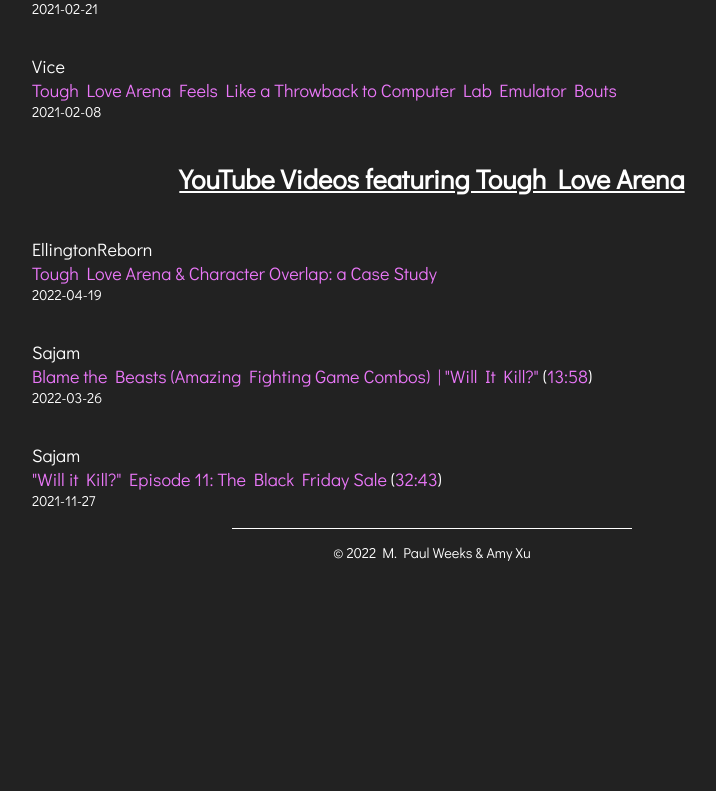
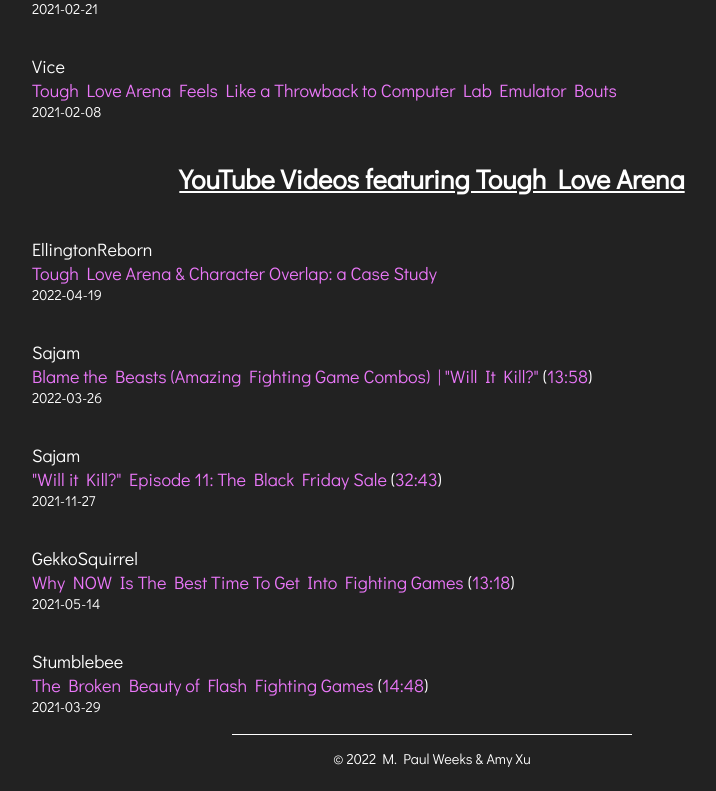
Before and after one commit to toughlovearena/about.toughlovearena.com, a Next.js app: page /press in a window 1280 px wide. Shown: the part 570-1361 px from the top of the page, without its empty margins (208-924 px from the left). Before the commit the page ends 1155 px from the top, so only its background shows below. Built offline with nearby package versions, Linux system fonts and the light colour scheme.

Commit message:
more vids

```diff
--- a/data/links.ts
+++ b/data/links.ts
@@ -18,20 +18,32 @@
 }];
 
 export const YouTubeVideos: YouTubeLink[] = [{
+  date: '2022-04-19',
   channel: 'EllingtonReborn',
   title: `Tough Love Arena & Character Overlap: a Case Study`,
   vid: 'IOfN2jKnnKQ',
-  date: '2022-04-19',
 }, {
+  date: '2021-05-14',
+  channel: 'GekkoSquirrel',
+  title: `Why NOW Is The Best Time To Get Into Fighting Games`,
+  vid: 'omvbkap8jjY',
+  timestamp: 798,
+}, {
+  date: '2021-03-29',
+  channel: 'Stumblebee',
+  title: `The Broken Beauty of Flash Fighting Games`,
+  vid: '1M9qTB5eN9o',
+  timestamp: 888,
+}, {
+  date: '2022-03-26',
   channel: 'Sajam',
   title: `Blame the Beasts (Amazing Fighting Game Combos) | "Will It Kill?"`,
   vid: '5xAJRVFo4gU',
   timestamp: 838,
-  date: '2022-03-26',
 }, {
+  date: '2021-11-27',
   channel: 'Sajam',
   title: `"Will it Kill?" Episode 11: The Black Friday Sale`,
   vid: 'TZY2tsJ4BSg',
   timestamp: 1963,
-  date: '2021-11-27',
 }];
```
